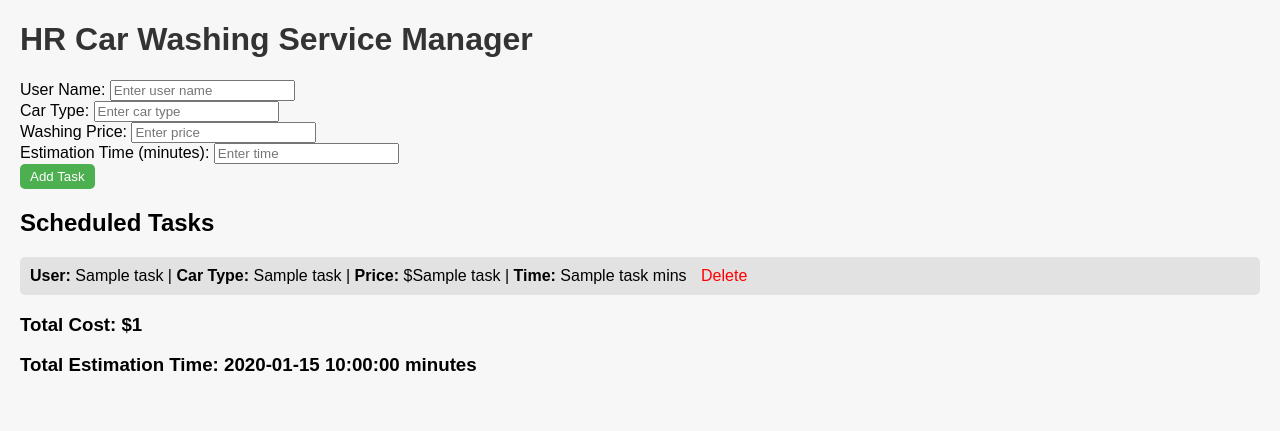
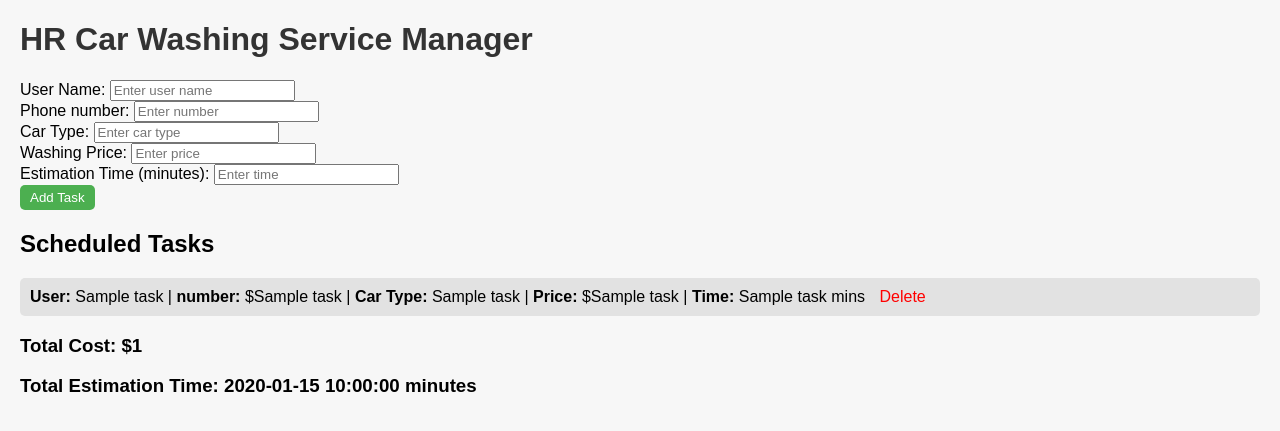
Before and after one commit to venkey3413/Hr-carwash, a Flask app: template templates/index.html in a window 1280 px wide. Shown: the top 431 px of the page. Run offline with Flask 3, Linux system fonts and the light colour scheme; the template is opened without the code that fills it: most values are stand-ins (such as "Sample title", 1, 10 or a date in 2020).

Commit message:
Update index.html

```diff
--- a/templates/index.html
+++ b/templates/index.html
@@ -11,6 +11,9 @@
     <form action="/add" method="POST">
         <label for="user_name">User Name:</label>
         <input type="text" name="user_name" id="user_name" placeholder="Enter user name" required>
+        <br>
+        <label for="phone_number">Phone number:</label>
+        <input type="number" name="phone_number" id="phone_number" placeholder="Enter number" required>
         <br>
         <label for="car_type">Car Type:</label>
         <input type="text" name="car_type" id="car_type" placeholder="Enter car type" required>
@@ -29,9 +32,10 @@
         {% for task in tasks %}
         <li>
             <strong>User:</strong> {{ task[1] }} |
-            <strong>Car Type:</strong> {{ task[2] }} |
-            <strong>Price:</strong> ${{ task[3] }} |
-            <strong>Time:</strong> {{ task[4] }} mins
+            <strong>number:</strong> ${{ task[2] }} |
+            <strong>Car Type:</strong> {{ task[3] }} |
+            <strong>Price:</strong> ${{ task[4] }} |
+            <strong>Time:</strong> {{ task[5] }} mins
             <a href="/delete/{{ task[0] }}">Delete</a>
         </li>
         {% endfor %}
```
